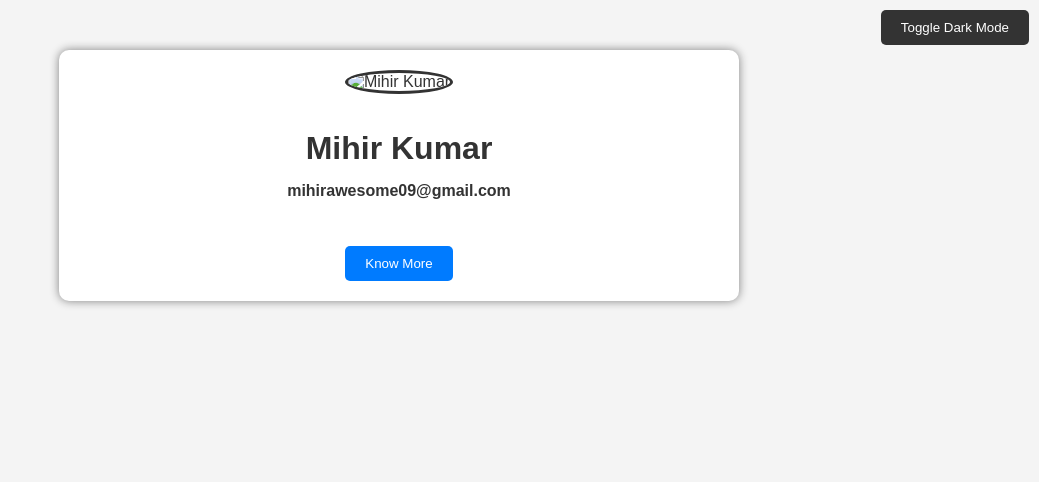
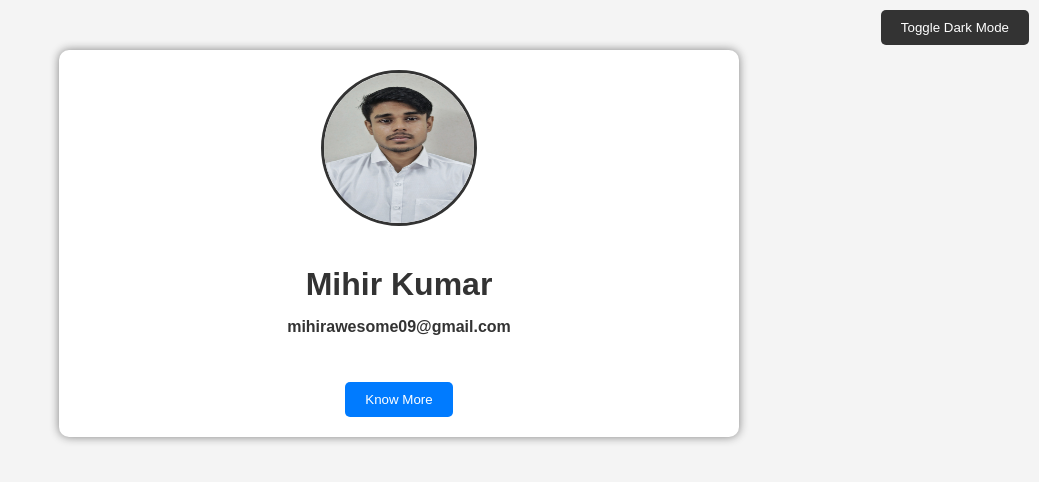
Before and after one commit to mihir841/Portfolio, a plain HTML site: page index.html in a window 1280 px wide. Shown: the whole page, without its empty margins (241-1280 px from the left). Drawn offline with Linux system fonts and the light colour scheme.

Commit message:
Update index.html

```diff
--- a/index.html
+++ b/index.html
@@ -99,7 +99,7 @@
     <button class="toggle-btn" onclick="toggleTheme()">Toggle Dark Mode</button>
 
     <div class="container">
-        <img href="https://drive.usercontent.google.com/download?id=1RfjlrG9OHDqUobJafekjZlPhoh5zXFOJ&export=view&authuser=0" alt="Mihir Kumar" class="profile-pic">
+        <img src="image/1000086185-01.jpeg" alt="Mihir Kumar" class="profile-pic">
         <h1>Mihir Kumar <br><span class="email">mihirawesome09@gmail.com</span></h1>
         <button class="btn" onclick="toggleDetails()">Know More</button>
 
```
